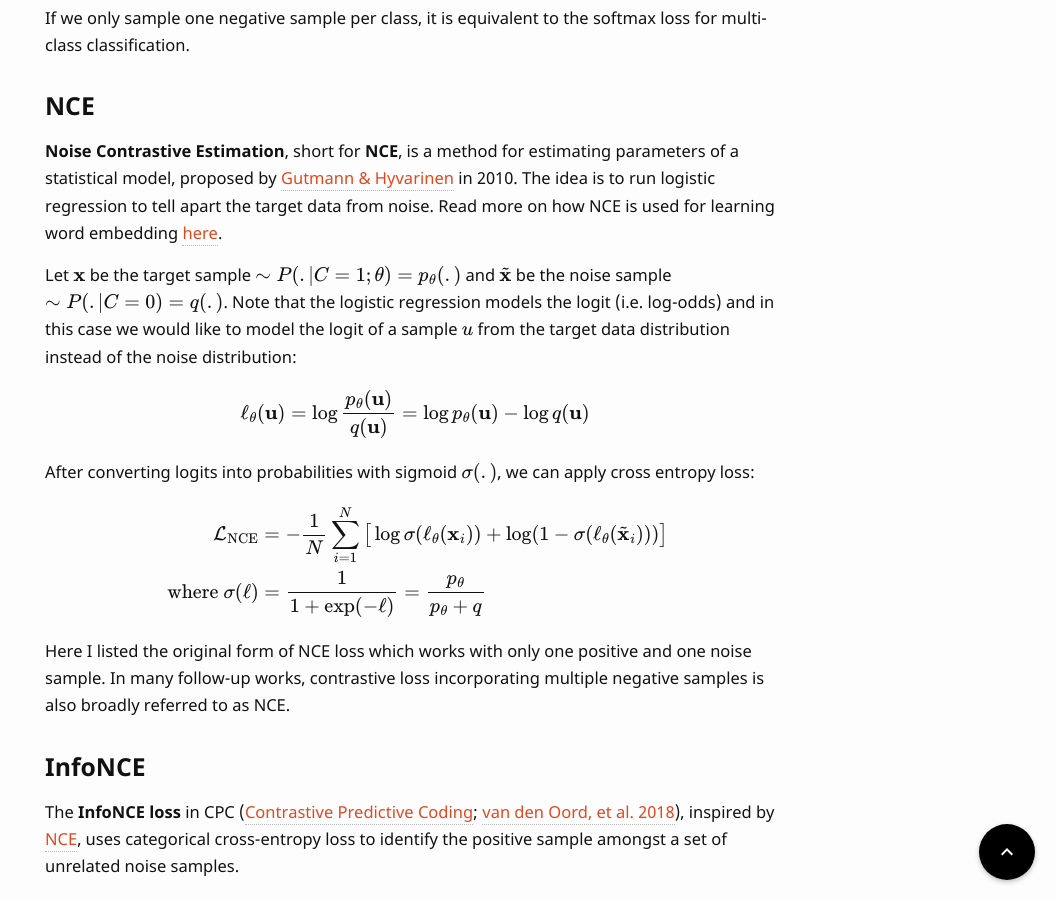
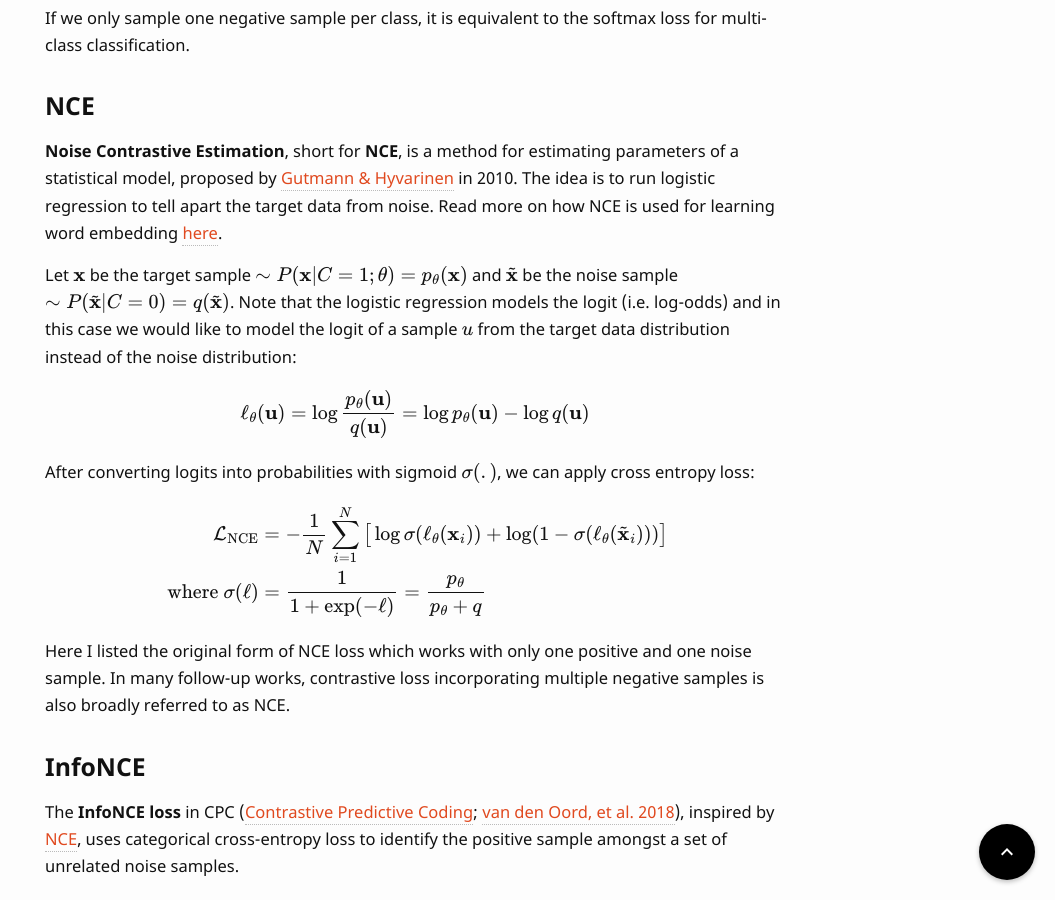
Before and after one commit to lilianweng/lil-log, a Jekyll site: the page built from _posts/2021-05-31-contrastive-representation-learning.md, in a window 1280 px wide and 900 px high, scrolled down 3777 px. Shown: the whole window, without its empty margins (225-1280 px from the left). Built offline with Jekyll 4.4.1, drawn with Linux system fonts in a browser that asks for light colours; some web fonts are replaced; formulas are drawn with MathJax 3; comment, search, counter and statistics services are not loaded.

Commit message:
replace dot

```diff
--- a/_posts/2021-05-31-contrastive-representation-learning.md
+++ b/_posts/2021-05-31-contrastive-representation-learning.md
@@ -112,7 +112,7 @@ If we only sample one negative sample per class, it is equivalent to the softmax
 
 **Noise Contrastive Estimation**, short for **NCE**, is a method for estimating parameters of a statistical model, proposed by [Gutmann & Hyvarinen](http://proceedings.mlr.press/v9/gutmann10a.html) in 2010. The idea is to run logistic regression to tell apart the target data from noise. Read more on how NCE is used for learning word embedding [here]({{ site.baseurl }}{% post_url 2017-10-15-learning-word-embedding %}#noise-contrastive-estimation-nce).
 
-Let $$\mathbf{x}$$ be the target sample $$\sim P(. \vert C=1; \theta) = p_\theta(.)$$ and $$\tilde{\mathbf{x}}$$ be the noise sample $$\sim  P(. \vert C=0) = q(.)$$. Note that the logistic regression models the logit (i.e. log-odds) and in this case we would like to model the logit of a sample $$u$$ from the target data distribution instead of the noise distribution:
+Let $$\mathbf{x}$$ be the target sample $$\sim P(\mathbf{x} \vert C=1; \theta) = p_\theta(\mathbf{x})$$ and $$\tilde{\mathbf{x}}$$ be the noise sample $$\sim  P(\tilde{\mathbf{x}} \vert C=0) = q(\tilde{\mathbf{x}})$$. Note that the logistic regression models the logit (i.e. log-odds) and in this case we would like to model the logit of a sample $$u$$ from the target data distribution instead of the noise distribution:
 
 $$
 \ell_\theta(\mathbf{u}) = \log \frac{p_\theta(\mathbf{u})}{q(\mathbf{u})} = \log p_\theta(\mathbf{u}) - \log q(\mathbf{u})
```
